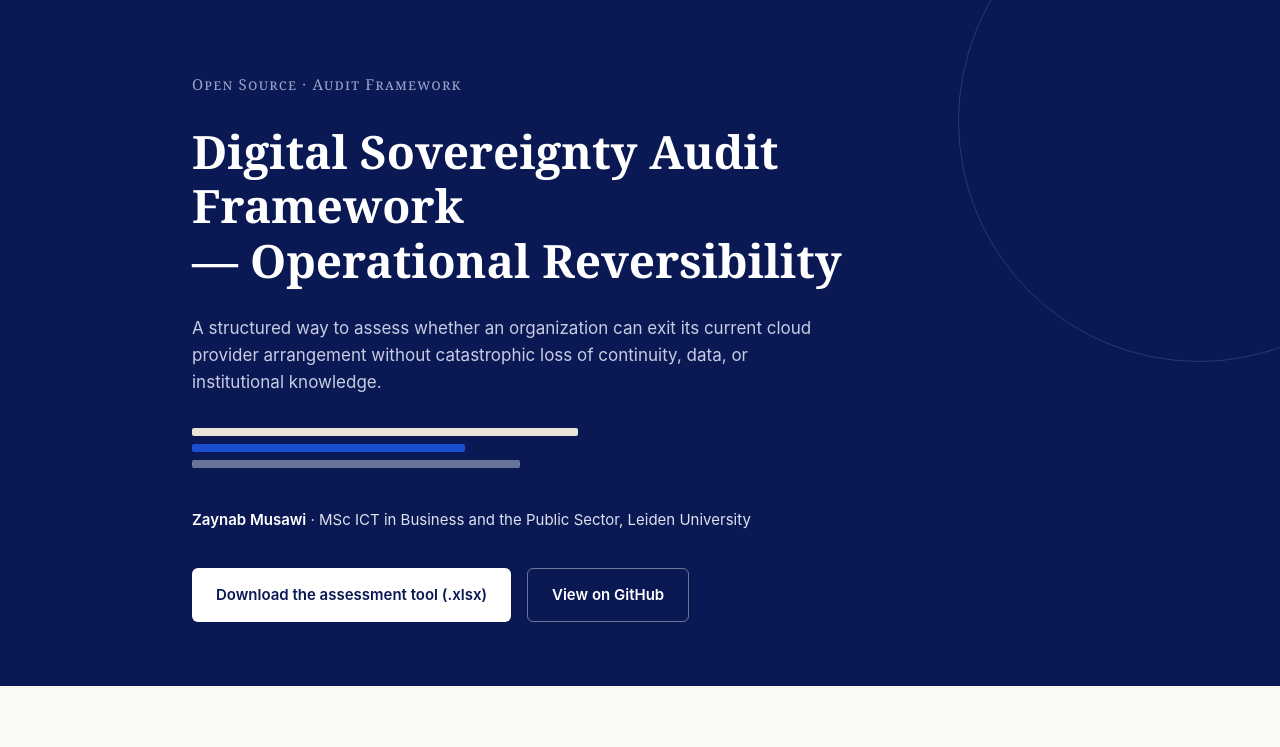
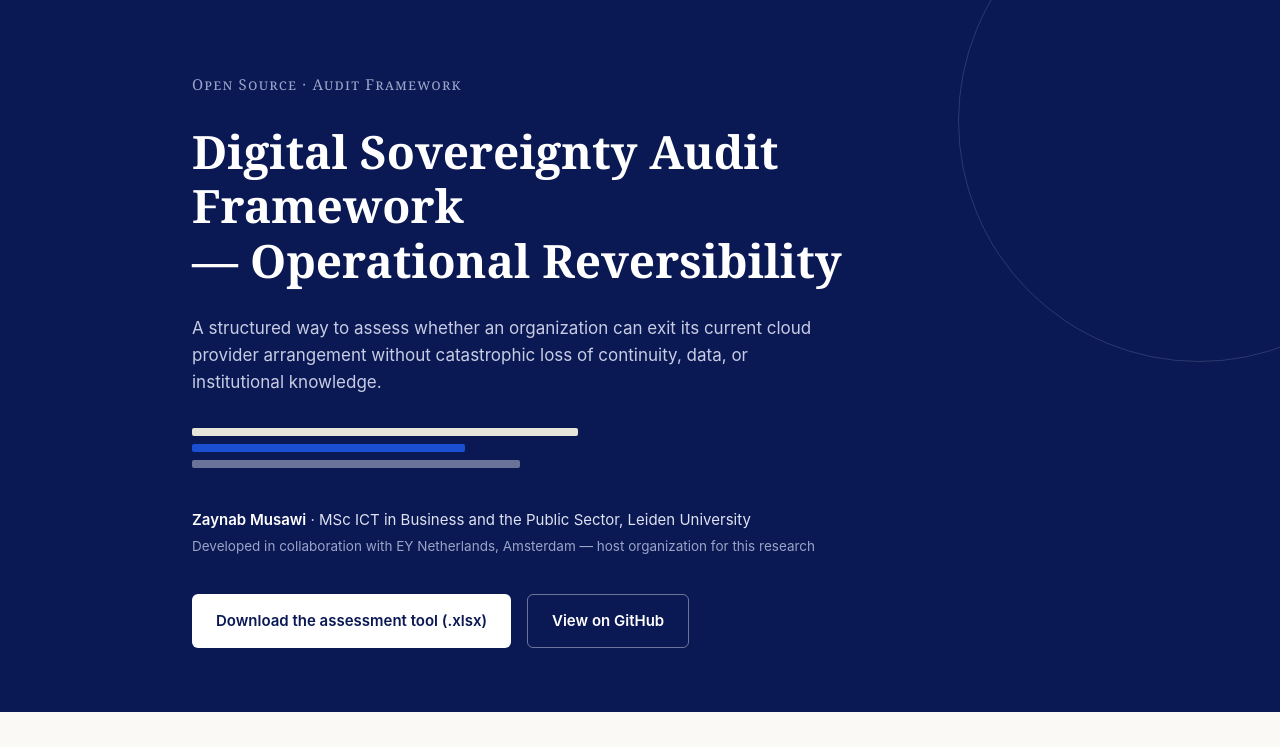
Before and after one commit to zaynab-m/DSAF, a plain HTML site: page index.html in a window 1280 px wide. Shown: the top 747 px of the page. Drawn offline with Linux system fonts and the light colour scheme.

Commit message:
Replace workflow diagram with higher-quality render, credit EY NL
Swaps the workflow diagram for a crisp render of the drawio source
(4x resolution, auto-cropped). Adds a note that DSAF was developed
in collaboration with EY Netherlands (Amsterdam) as host organization.

```diff
--- a/index.html
+++ b/index.html
@@ -26,6 +26,7 @@
         <span></span><span></span><span></span>
       </div>
       <p class="byline"><strong>Zaynab Musawi</strong> · MSc ICT in Business and the Public Sector, Leiden University</p>
+      <p class="byline byline-host">Developed in collaboration with EY Netherlands, Amsterdam — host organization for this research</p>
       <div class="hero-actions">
         <a class="btn btn-primary" href="assets/DSAF-Operational-Reversibility-v1.1.xlsx" download>Download the assessment tool (.xlsx)</a>
         <a class="btn btn-secondary" href="https://github.com/zaynab-m/DSAF">View on GitHub</a>
@@ -176,7 +177,7 @@
   <section class="divider" id="contact">
     <div class="wrap">
       <h2>Contact &amp; collaboration</h2>
-      <p class="lede">DSAF was developed by Zaynab Musawi, MSc student in ICT in Business and the Public Sector at Leiden University. Feedback, pilot collaborations, and contributions to the framework are welcome.</p>
+      <p class="lede">DSAF was developed by Zaynab Musawi, MSc student in ICT in Business and the Public Sector at Leiden University, in collaboration with EY Netherlands (Amsterdam), the host organization for this research. Feedback, pilot collaborations, and contributions to the framework are welcome.</p>
       <div class="hero-actions contact-actions">
         <a class="btn btn-outline" href="https://www.linkedin.com/in/zaynab-musawi">Connect on LinkedIn</a>
         <a class="btn btn-outline" href="https://github.com/zaynab-m/DSAF/issues">Open an issue on GitHub</a>
--- a/style.css
+++ b/style.css
@@ -104,6 +104,12 @@ a { color: var(--blue-accent); }
 }
 
 .byline strong { font-weight: 600; color: #fff; }
+
+.byline-host {
+  font-size: 13.5px;
+  color: #9aa4c7;
+  margin-top: 4px;
+}
 
 .hero-actions {
   margin-top: 36px;
```
Also changed, not shown: assets/DSAF-diagram.png, 1 other file.
